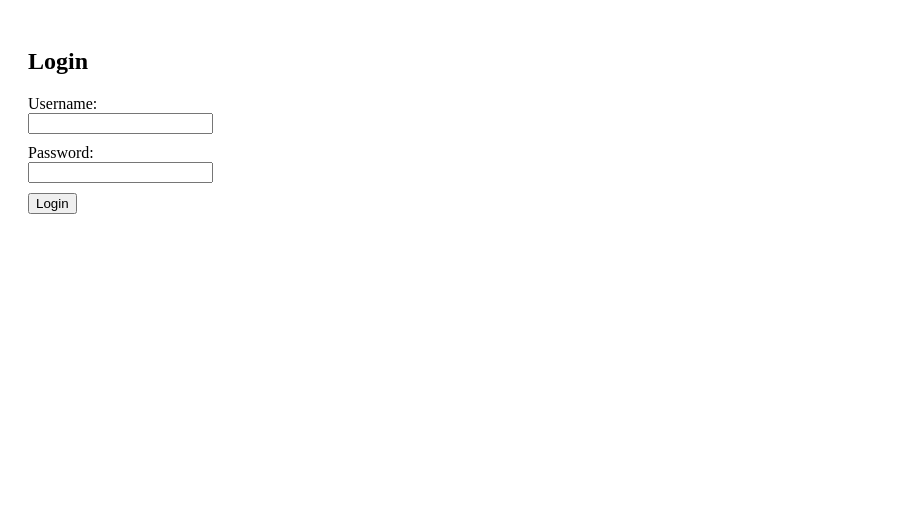
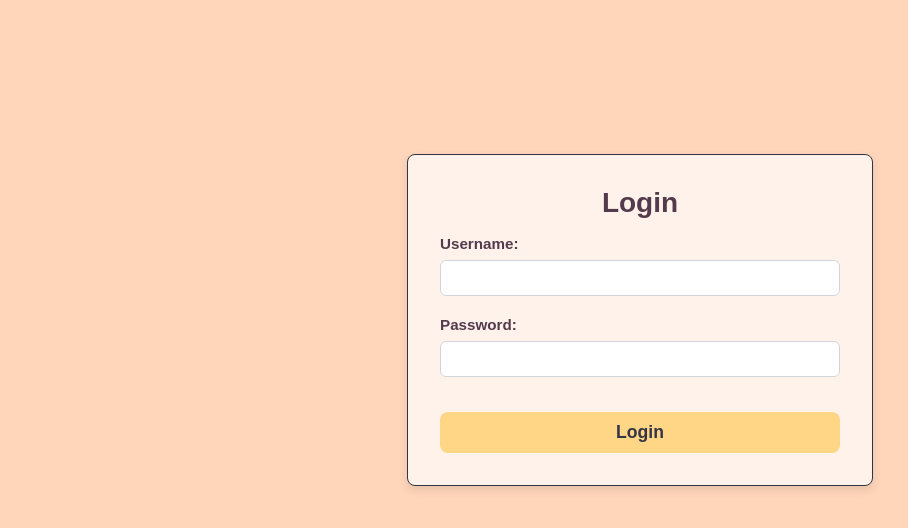
Before and after one commit to sruthi-55/NotesApp, a React (Vite) app in the folder NotesApp_frontend/notes-frontend/: page /login in a window 1280 px wide. Shown: the top 528 px of the page, without its empty margins (0-908 px from the left). Built offline with nearby package versions, Linux system fonts and the light colour scheme.

Commit message:
Refractor: Style Login, Register pages

```diff
--- a/NotesApp_frontend/notes-frontend/src/components/NoteCard.jsx
+++ b/NotesApp_frontend/notes-frontend/src/components/NoteCard.jsx
@@ -15,7 +15,7 @@ const NoteCard = ({ note, onPinToggle, onDelete }) => {
       deleteNoteById(note.id)
         .then(() => {
           alert("Note deleted");
-          if (onDelete) onDelete(note.id);  // notify parent
+          if (onDelete) onDelete(note.id);
         })
         .catch((err) => alert("Failed to delete note: " + err.message));
     }
@@ -40,49 +40,35 @@ const NoteCard = ({ note, onPinToggle, onDelete }) => {
     return text.length > 100 ? text.substring(0, 100) + "..." : text;
   };
 
-  console.log("NoteCard tags:", note.tags);
+  return (
+    <div>
+      <h2 onClick={() => navigate(`/view/${note.id}`)}>{note.title}</h2>
+      <p>{createSnippet(note.content)}</p>
+      <p>Updated: {new Date(note.updatedAt).toLocaleString()}</p>
 
-  return (
-    <div className="bg-white rounded-lg shadow p-4 w-full max-w-md hover:shadow-lg transition cursor-pointer">
-      <h2
-        className="text-xl font-bold"
-        onClick={() => navigate(`/view/${note.id}`)}>
-        {note.title}
-      </h2>
-      <p className="mt-2 text-gray-700">{createSnippet(note.content)}</p>
-      <p className="text-sm text-gray-400 mt-2">
-        Updated: {new Date(note.updatedAt).toLocaleString()}
-      </p>
-
-      {/* Tags */}
       {Array.isArray(note.tags) && note.tags.length > 0 ? (
-        <div className="mt-2 flex flex-wrap gap-2">
+        <div>
           {note.tags.map((tag, index) => {
             if (!tag) return null;
-
             const tagName =
               typeof tag === "string" ? tag : tag.name || "Unknown";
             const tagKey =
               typeof tag === "string" ? tag + index : tag.id || tagName + index;
 
             return (
-              <span
-                key={tagKey}
-                className="bg-blue-200 text-blue-800 px-2 py-0.5 rounded-full text-xs">
-                {tagName + ", "}
+              <span key={tagKey}>
+                {tagName}
+                {index < note.tags.length - 1 ? ", " : ""}
               </span>
             );
           })}
         </div>
       ) : (
-        <div className="mt-2 text-gray-400 text-sm italic">No tags</div>
+        <div>No tags</div>
       )}
 
-      <div className="mt-4 flex justify-between items-center">
+      <div>
         <button
-          className={`px-2 py-1 rounded ${
-            isPinned ? "bg-yellow-400" : "bg-gray-300"
-          }`}
           onClick={(e) => {
             e.stopPropagation();
             handlePinClick();
@@ -90,21 +76,16 @@ const NoteCard = ({ note, onPinToggle, onDelete }) => {
           {isPinned ? "Unpin" : "Pin"}
         </button>
 
-        <div className="flex gap-2">
+        <div>
           <button
             onClick={(e) => {
               e.stopPropagation();
               navigate(`/edit/${note.id}`);
-            }}
-            className="bg-yellow-400 px-3 py-1 rounded hover:bg-yellow-500 text-white">
+            }}>
             Edit
           </button>
 
-          <button
-            className="text-red-600 hover:underline"
-            onClick={handleDelete}>
-            Delete
-          </button>
+          <button onClick={handleDelete}>Delete</button>
         </div>
       </div>
     </div>
--- /dev/null
+++ b/NotesApp_frontend/notes-frontend/src/pages/AuthForm.module.css
@@ -0,0 +1,83 @@
+body{
+  margin: 0;
+  background-color: #FFD6BA;
+}
+.pageWrapper {
+  height: 80vh;
+  display: flex;
+  justify-content: center;
+  align-items:center;
+  /* background-color: red; */
+}
+
+.container {
+  width: 400px;
+  margin: 3rem auto;
+  padding: 2rem;
+  background-color: #FFF2EB;
+  border-radius: 0.5rem;
+  box-shadow: 0 4px 10px rgba(0, 0, 0, 0.1);
+
+  font-family: "Ancizar Sans", sans-serif;
+  font-optical-sizing: auto;
+  font-weight: 1000;
+  font-style: normal;
+
+  color: #533B4D;
+  border: 1px solid #333446;
+}
+
+.title {
+  font-size: 1.75rem;
+  font-weight: 700;
+  margin-top: 0rem;
+  margin-bottom: 1rem;
+  text-align: center;
+}
+
+.formGroup {
+  margin-bottom: 1.25rem;
+}
+
+.label {
+  display: block;
+  margin-bottom: 0.5rem;
+  font-weight: 600;
+  font-size: 0.95rem;
+}
+
+.input {
+  width: 100%;
+  padding: 0.5rem 0.75rem;
+  border: 1.5px solid #d1d5db;
+  border-radius: 0.375rem;
+  font-size: 1rem;
+  transition: border-color 0.3s ease;
+  outline-offset: 2px;
+  box-sizing: border-box;
+}
+
+.input:focus {
+  border-color: #FFAAAA;
+  outline: none;
+  box-shadow: 0 0 0 3px #FFAAAA;
+}
+
+.button {
+  margin-top: 15px;
+  width: 100%;
+  background-color: #FFD586;
+  color: #333446;
+  padding: 0.65rem 0;
+  font-weight: 700;
+  font-size: 1.1rem;
+  border: none;
+  border-radius: 0.5rem;
+  cursor: pointer;
+  transition: background-color 0.3s ease;
+  user-select: none;
+}
+
+.button:hover {
+  background-color: #FFAAAA;
+}
--- a/NotesApp_frontend/notes-frontend/src/pages/Login.jsx
+++ b/NotesApp_frontend/notes-frontend/src/pages/Login.jsx
@@ -1,52 +1,57 @@
-import { useState } from 'react';
-import axios from '../api/axios';
-import AuthService from '../services/AuthService';
+import { useState } from "react";
+import AuthService from "../services/AuthService";
+import styles from "./AuthForm.module.css";
+import { useNavigate } from "react-router-dom";
 
 function Login() {
-  const [username, setUsername] = useState('');
-  const [password, setPassword] = useState('');
+  const [username, setUsername] = useState("");
+  const [password, setPassword] = useState("");
+  const navigate = useNavigate();
 
   const handleSubmit = async (e) => {
     e.preventDefault();
-    console.log('Logging in with:', { username, password });
-
     try {
       await AuthService.login(username, password);
       const profile = await AuthService.getProfile();
-      console.log('Logged in as:', profile);
       alert(`Welcome ${profile.username}!`);
-
-
+      navigate("/dashboard"); // or wherever you want to go
     } catch (error) {
-      console.error('Login failed:', error.response?.data || error.message);
-      alert('Invalid credentials!');
+      alert("Invalid credentials!");
     }
   };
 
   return (
-    <div style={{ padding: '20px' }}>
-      <h2>Login</h2>
+    <div className={styles.pageWrapper}>
+      <div className={styles.container}>
+        <h2 className={styles.title}>Login</h2>
         <form onSubmit={handleSubmit}>
-        <div style={{ marginBottom: '10px' }}>
-          <label>Username:</label><br />
+          <div className={styles.formGroup}>
+            <label className={styles.label}>Username:</label>
             <input
+              className={styles.input}
               type="text"
               value={username}
               onChange={(e) => setUsername(e.target.value)}
               required
             />
           </div>
-        <div style={{ marginBottom: '10px' }}>
-          <label>Password:</label><br />
+
+          <div className={styles.formGroup}>
+            <label className={styles.label}>Password:</label>
             <input
+              className={styles.input}
               type="password"
               value={password}
               onChange={(e) => setPassword(e.target.value)}
               required
             />
           </div>
-        <button type="submit">Login</button>
+
+          <button className={styles.button} type="submit">
+            Login
+          </button>
         </form>
+      </div>
     </div>
   );
 }
--- a/NotesApp_frontend/notes-frontend/src/pages/Register.jsx
+++ b/NotesApp_frontend/notes-frontend/src/pages/Register.jsx
@@ -1,71 +1,81 @@
-import { useState } from 'react';
-import axios from '../api/axios';
-import AuthService from '../services/AuthService';
+import { useState } from "react";
+import AuthService from "../services/AuthService";
+import styles from "./AuthForm.module.css";
+import { useNavigate } from "react-router-dom";
 
 function Register() {
-  const [name, setName] = useState('');
-  const [username, setUsername] = useState('');
-  const [email, setEmail] = useState('');
-  const [password, setPassword] = useState('');
+  const [name, setName] = useState("");
+  const [username, setUsername] = useState("");
+  const [email, setEmail] = useState("");
+  const [password, setPassword] = useState("");
+  const navigate = useNavigate();
 
   const handleSubmit = async (e) => {
     e.preventDefault();
-    console.log('Registering with:', { username, email, password });
-
     try {
       const userData = { name, username, email, password };
       await AuthService.register(userData);
-      alert('Registration successful! Please login.');
-
-      // redirect to /login
+      alert("Registration successful! Please login.");
+      navigate("/login");
     } catch (error) {
-      console.error('Registration failed:', error.response?.data || error.message);
-      alert('Registration failed!');
+      alert("Registration failed!");
     }
   };
 
   return (
-    <div style={{ padding: '20px' }}>
-      <h2>Register</h2>
+    <div className={styles.pageWrapper}>
+      <div className={styles.container}>
+        <h2 className={styles.title}>Register</h2>
         <form onSubmit={handleSubmit}>
-        <div style={{ marginBottom: '10px' }}>
-          <label>Name:</label><br />
+          <div className={styles.formGroup}>
+            <label className={styles.label}>Name:</label>
             <input
+              className={styles.input}
               type="text"
               value={name}
               onChange={(e) => setName(e.target.value)}
               required
             />
           </div>
-        <div style={{ marginBottom: '10px' }}>
-          <label>Username:</label><br />
+
+          <div className={styles.formGroup}>
+            <label className={styles.label}>Username:</label>
             <input
+              className={styles.input}
               type="text"
               value={username}
               onChange={(e) => setUsername(e.target.value)}
               required
             />
           </div>
-        <div style={{ marginBottom: '10px' }}>
-          <label>Email:</label><br />
+
+          <div className={styles.formGroup}>
+            <label className={styles.label}>Email:</label>
             <input
+              className={styles.input}
               type="email"
               value={email}
               onChange={(e) => setEmail(e.target.value)}
               required
             />
           </div>
-        <div style={{ marginBottom: '10px' }}>
-          <label>Password:</label><br />
+
+          <div className={styles.formGroup}>
+            <label className={styles.label}>Password:</label>
             <input
+              className={styles.input}
               type="password"
               value={password}
               onChange={(e) => setPassword(e.target.value)}
               required
             />
           </div>
-        <button type="submit">Register</button>
+
+          <button className={styles.button} type="submit">
+            Register
+          </button>
         </form>
+      </div>
     </div>
   );
 }
```
Lines whose indentation alone changed are shown as unchanged.
